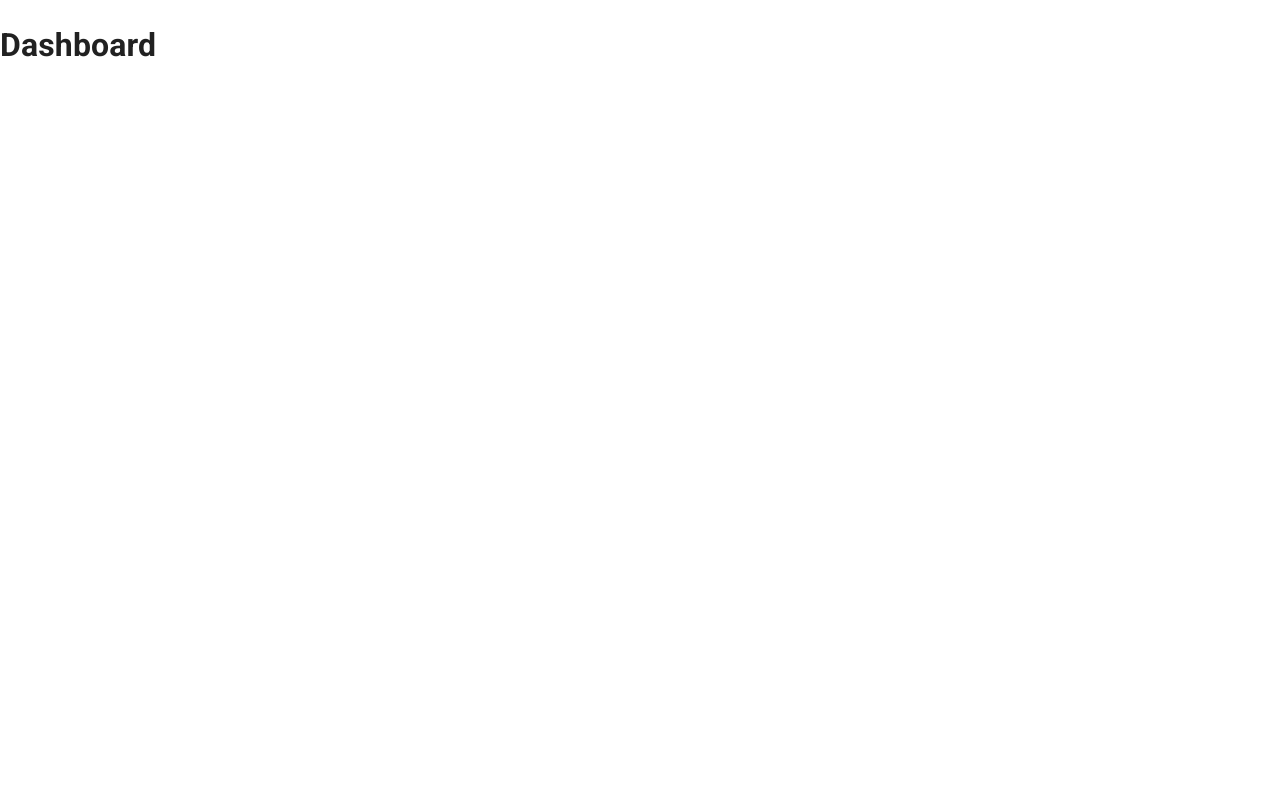
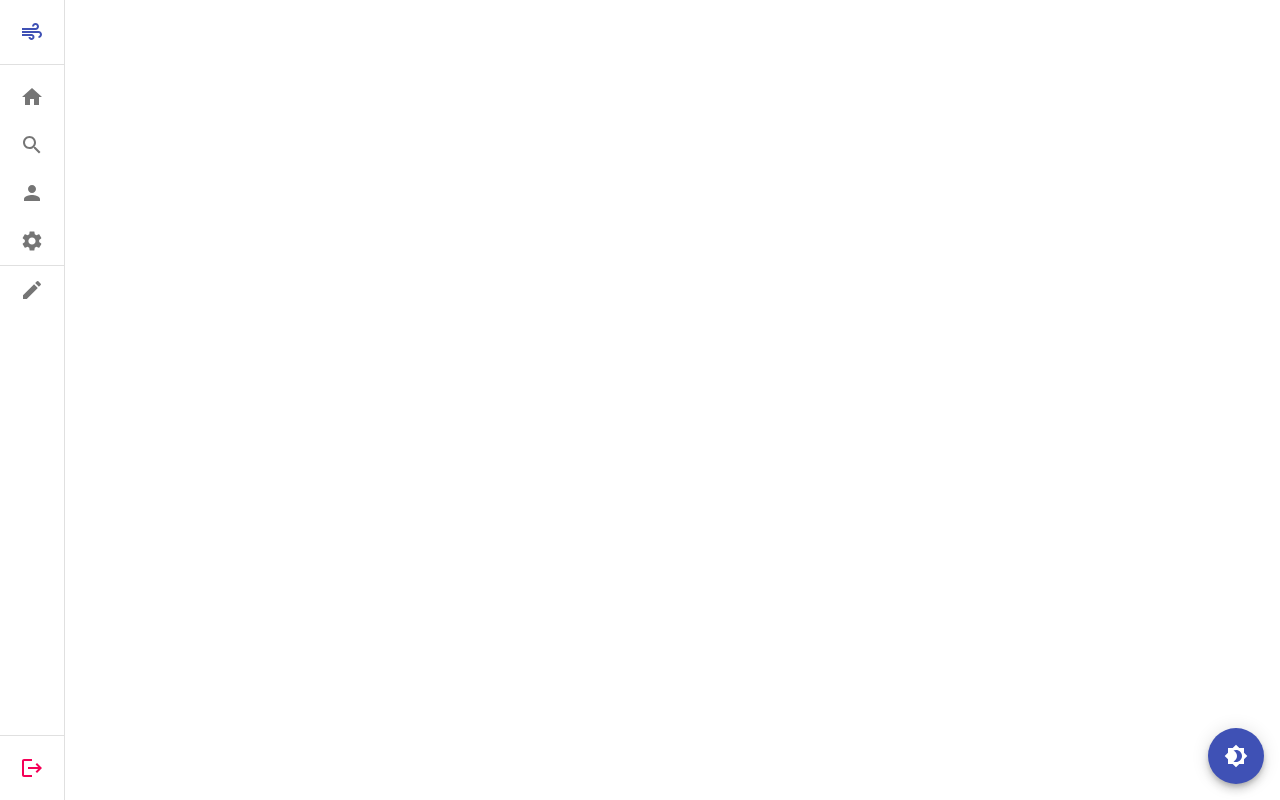
Before and after one commit to newgen211/Inscribed, a React (Vite) app in the folder client/: page /dashboard in a window 1280 px wide. Built offline with nearby package versions, Linux system fonts and the light colour scheme; sample sign-in values are in the browser's storage.

Commit message:
Adds dashboard sidebar

```diff
--- /dev/null
+++ b/client/src/components/Dashboard/Sidebar.tsx
@@ -0,0 +1,250 @@
+/*
+    Based off the Drawer found in the docs: https://mui.com/material-ui/react-drawer/  -- (Mini variant drawer)
+*/
+
+import React from 'react';
+import { styled, Theme, CSSObject } from '@mui/material/styles';
+import Box from '@mui/material/Box';
+import MuiDrawer from '@mui/material/Drawer';
+import List from '@mui/material/List';
+import Divider from '@mui/material/Divider';
+import IconButton from '@mui/material/IconButton';
+import { ListItem, ListItemButton, ListItemIcon, ListItemText } from '@mui/material';
+
+{/* Icons */}
+import HomeIcon from '@mui/icons-material/Home';
+import SearchIcon from '@mui/icons-material/Search';
+import PersonIcon from '@mui/icons-material/Person';
+import SettingsIcon from '@mui/icons-material/Settings';
+import CreateIcon from '@mui/icons-material/Create';
+import AirIcon from '@mui/icons-material/Air';
+import LogoutIcon from '@mui/icons-material/Logout';
+
+
+{/* Constants */}
+const drawerWidth = 240;                                 // Width of the drawer when fully open
+
+{/* CSS Styles for drawer when it is open */}
+const openedMixin = (theme: Theme): CSSObject => ({
+
+    width: drawerWidth,
+
+    transition: theme.transitions.create('width', {
+
+        easing: theme.transitions.easing.sharp,
+        duration: theme.transitions.duration.enteringScreen,
+
+    }),
+
+    overflowX: 'hidden',
+
+});
+
+{/* CSS Styles for drawer when it is closed */}
+const closedMixin = (theme: Theme): CSSObject => ({
+
+    transition: theme.transitions.create('width', {
+
+        easing: theme.transitions.easing.sharp,
+        duration: theme.transitions.duration.leavingScreen,
+
+    }),
+
+    width: `calc(${theme.spacing(7)} + 1px)`,
+
+    [theme.breakpoints.up('sm')]: {
+
+        width: `calc(${theme.spacing(8)} + 1px)`,
+
+    },
+
+    overflowX: 'hidden',
+
+});
+
+{/* Styled Component for the drawer header */}
+const DrawerHeader = styled('div')(({ theme }) => ({
+
+  display: 'flex',
+  alignItems: 'center',
+  justifyContent: 'flex-end',
+  padding: theme.spacing(0, 1),
+  ...theme.mixins.toolbar,
+
+}));
+
+{/* Styled component for the drawer */}
+const Drawer = styled(MuiDrawer, { shouldForwardProp: (prop) => prop !== 'open' })(
+
+  ({ theme, open }) => ({
+
+    width: drawerWidth,
+    flexShrink: 0,
+    whiteSpace: 'nowrap',
+    boxSizing: 'border-box',
+
+    ...(open && {
+        ...openedMixin(theme),
+        '& .MuiDrawer-paper': openedMixin(theme),
+    }),
+
+    ...(!open && {
+        ...closedMixin(theme),
+        '& .MuiDrawer-paper': closedMixin(theme),
+    }),
+
+    }),
+
+);
+
+export default function Sidebar() {
+
+    {/* Define State */}
+    const [open, setOpen] = React.useState(false);
+
+    {/* Function to open/close sidebar */}
+    const handleDrawerOpenClose = () => setOpen(!open);
+
+    {/* Sidebar JSX */}
+    return (
+
+        <Box sx={{ display: 'flex' }}>
+
+        <Drawer variant="permanent" open={open}>
+
+            {/* Drawer Header -- Open/Close Button */}
+            <DrawerHeader>
+                <ListItem disablePadding sx={{ display: 'flex', justifyContent: 'flex-start', width: '100%' }}>
+
+                    <ListItemButton
+                    sx={{ minHeight: 48, justifyContent: open ? 'initial' : 'center', px: 2.5 }}
+                    onClick={handleDrawerOpenClose}
+                    >
+
+                    <ListItemIcon sx={{ minWidth: 0, mr: open ? 3 : 'auto', justifyContent: 'center' }}>
+                        <AirIcon color="primary" />
+                    </ListItemIcon>
+
+                    <ListItemText
+                        primary="Inscribed"
+                        sx={{
+                        opacity: open ? 1 : 0,
+                        fontWeight: 'bold',
+                        color: 'primary.main',
+                        }}
+                    />
+
+                    </ListItemButton>
+
+                </ListItem>
+
+            </DrawerHeader>
+
+            {/* Divider Bewtween open/close and main section */}
+            <Divider />
+
+            {/* Main section */}
+            <List>
+
+                {/* Home Item */}
+                <ListItem disablePadding sx={{display: 'block'}}>
+
+                    <ListItemButton sx={{ minHeight: 48, justifyContent: open ? 'inital' : 'center', px: 2.5 }}>
+
+                        <ListItemIcon sx={{ minWidth: 0, mr: open ? 3 : 'auto', justifyContent: 'center' }}>
+                            <HomeIcon />
+                        </ListItemIcon>
+
+                        <ListItemText primary='Home' sx={{ opacity: open ? 1 : 0 }}></ListItemText>
+
+                    </ListItemButton>
+
+                </ListItem>
+
+                {/* Search Item */}
+                <ListItem disablePadding sx={{display: 'block'}}>
+
+                    <ListItemButton sx={{ minHeight: 48, justifyContent: open ? 'inital' : 'center', px: 2.5 }}>
+
+                        <ListItemIcon sx={{ minWidth: 0, mr: open ? 3 : 'auto', justifyContent: 'center' }}>
+                            <SearchIcon />
+                        </ListItemIcon>
+
+                        <ListItemText primary='Search' sx={{ opacity: open ? 1 : 0 }}></ListItemText>
+
+                    </ListItemButton>
+
+                </ListItem>
+
+                {/* Profile Item */}
+                <ListItem disablePadding sx={{display: 'block'}}>
+
+                    <ListItemButton sx={{ minHeight: 48, justifyContent: open ? 'inital' : 'center', px: 2.5 }}>
+
+                        <ListItemIcon sx={{ minWidth: 0, mr: open ? 3 : 'auto', justifyContent: 'center' }}>
+                            <PersonIcon />
+                        </ListItemIcon>
+
+                        <ListItemText primary='Profile' sx={{ opacity: open ? 1 : 0 }}></ListItemText>
+
+                    </ListItemButton>
+
+                </ListItem>
+
+                {/* Settings Item */}
+                <ListItem disablePadding sx={{display: 'block'}}>
+
+                    <ListItemButton sx={{ minHeight: 48, justifyContent: open ? 'inital' : 'center', px: 2.5 }}>
+
+                        <ListItemIcon sx={{ minWidth: 0, mr: open ? 3 : 'auto', justifyContent: 'center' }}>
+                            <SettingsIcon />
+                        </ListItemIcon>
+
+                        <ListItemText primary='Settings' sx={{ opacity: open ? 1 : 0 }}></ListItemText>
+
+                    </ListItemButton>
+
+                </ListItem>
+
+                {/* Divder */}
+                <Divider />
+
+                {/* New Post Item */}
+                <ListItem disablePadding sx={{display: 'block'}}>
+
+                    <ListItemButton sx={{ minHeight: 48, justifyContent: open ? 'inital' : 'center', px: 2.5 }}>
+
+                        <ListItemIcon sx={{ minWidth: 0, mr: open ? 3 : 'auto', justifyContent: 'center' }}>
+                            <CreateIcon />
+                        </ListItemIcon>
+
+                        <ListItemText primary='Create Post' sx={{ opacity: open ? 1 : 0 }}></ListItemText>
+
+                    </ListItemButton>
+
+                </ListItem>
+
+            </List>
+
+            {/* Push the logout button to the bottom */}
+            <Box sx={{ flexGrow: 1 }} />
+            <Divider />
+
+            {/* Logout button */}
+            <List>
+                <ListItem disablePadding sx={{ display: 'block' }}>
+                    <ListItemButton sx={{ minHeight: 48, justifyContent: open ? 'initial' : 'center', px: 2.5 }}>
+                    <ListItemIcon sx={{ minWidth: 0, mr: open ? 3 : 'auto', justifyContent: 'center' }}>
+                        <LogoutIcon color='secondary' />
+                    </ListItemIcon>
+                    <ListItemText primary="Logout" sx={{ opacity: open ? 1 : 0, color: 'secondary.main' }} />
+                    </ListItemButton>
+                </ListItem>
+            </List>
+
+        </Drawer>
+
+        </Box>
+
+    );
+}
--- a/client/src/pages/Dashboard.tsx
+++ b/client/src/pages/Dashboard.tsx
@@ -1,10 +1,19 @@
+import { useState } from 'react';
+import Sidebar from '../components/Dashboard/Sidebar';
+import FixedThemeToggleButton from '../components/utils/FixedThemeToggleButton';
 
 
 export default function Dashboard() {
 
     return (
 
-        <h1>Dashboard</h1>
+        <>
+
+            <Sidebar />
+
+            <FixedThemeToggleButton />
+
+        </>
 
     );
 
```
